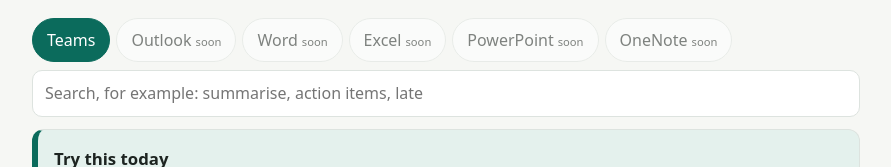
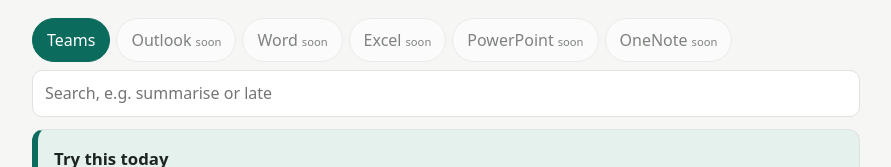
Before and after one commit to anandbg/copilot-at-work, a plain HTML site: page docs/index.html in a window 1280 px wide. Shown: the part 161-328 px from the top of the page, without its empty margins (194-1085 px from the left). Drawn offline with Linux system fonts and the light colour scheme.

Commit message:
docs: readme, shorter search hint
Co-Authored-By: Claude Sonnet 5.5 <noreply@anthropic.com>

```diff
--- a/docs/index.html
+++ b/docs/index.html
@@ -75,7 +75,7 @@ footer{margin-top:40px;color:var(--mute);font-size:.88rem;border-top:1px solid v
 <main>
   <div class="tabs" role="tablist" aria-label="Choose an app" id="tabs"></div>
   <label class="hide" for="q">Search this page</label>
-  <input class="search" id="q" type="search" placeholder="Search, for example: summarise, action items, late" autocomplete="off">
+  <input class="search" id="q" type="search" placeholder="Search, e.g. summarise or late" autocomplete="off">
   <div id="try"></div>
   <p class="legend"><span class="tag t-available">Available</span> in general release <span class="tag t-preview">Preview</span> early, may change <span class="tag t-roadmap">Roadmap</span> announced, not yet here</p>
   <div id="cards"></div>
```
Also changed, not shown: template.html (+1 -1 lines), 1 other file.
